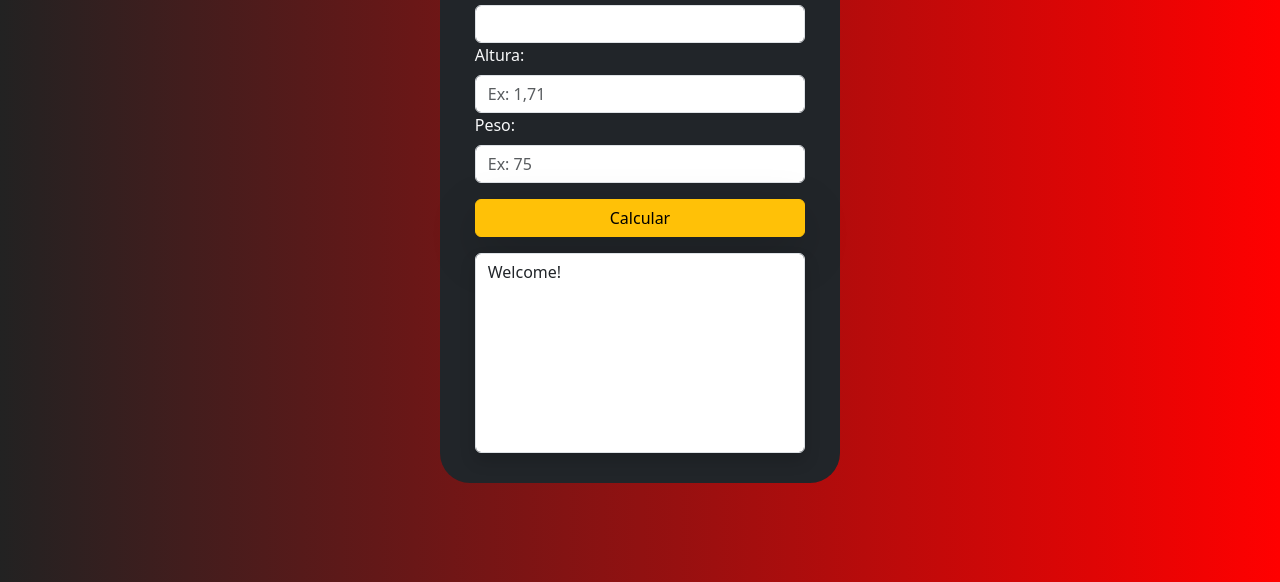
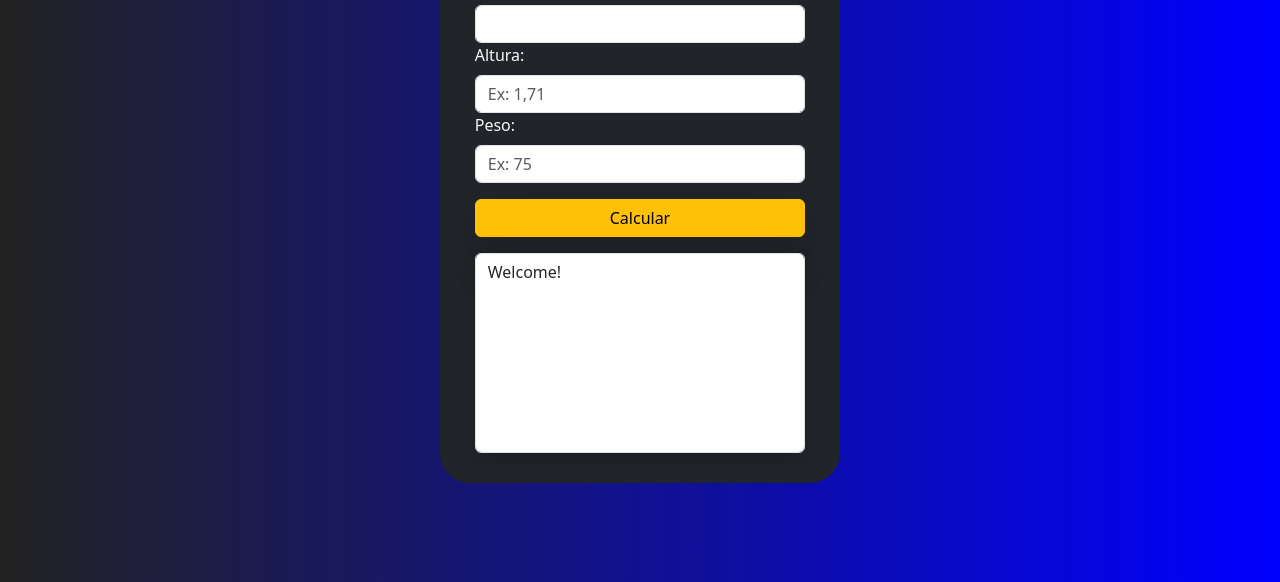
Before and after one commit to DavidSilva32/projects-js, a plain HTML site: page index.html in a window 1280 px wide. Shown: the part 218-800 px from the top of the page. Drawn offline with nearby package versions, Linux system fonts and the light colour scheme.

Commit message:
Update style.css

```diff
--- a/style.css
+++ b/style.css
@@ -9,7 +9,7 @@ body {
   align-items: center;
   justify-content: center;
   height: 100vh;
-  background: linear-gradient(to right, #222, red);
+  background: linear-gradient(to right, #222, blue);
 }
 
 .grid-container{
```
